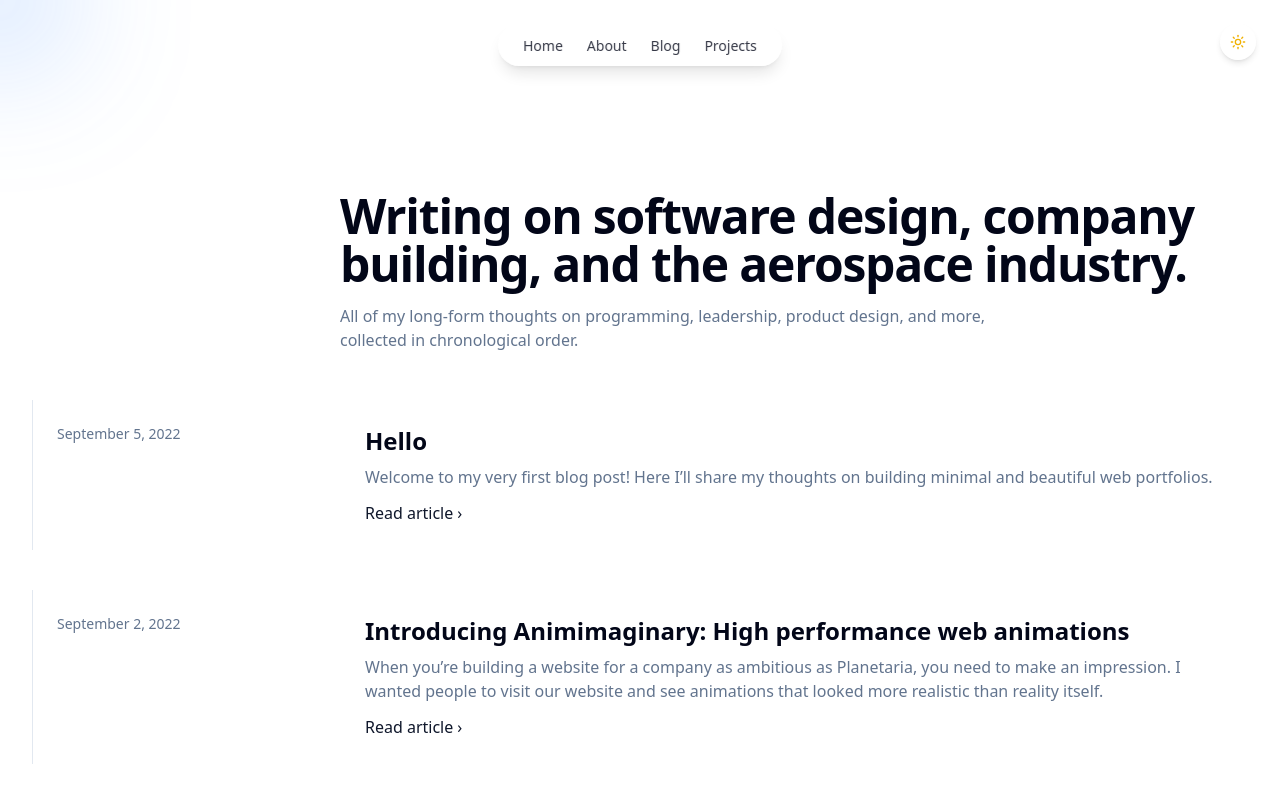
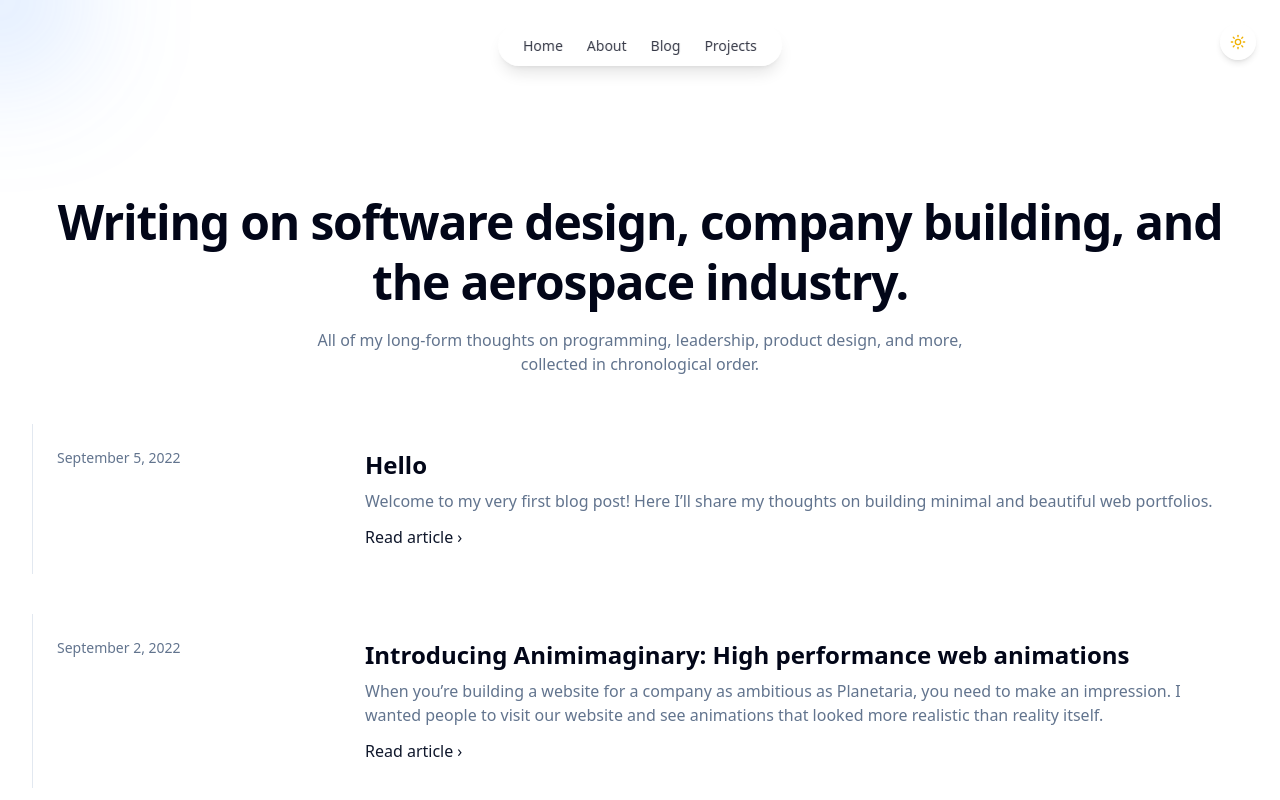
Before and after one commit to thedarshannn/my-app, a Next.js app: page /blog in a window 1280 px wide. Shown: the top 800 px of the page. Built offline with nearby package versions, Linux system fonts and the light colour scheme.

Commit message:
Refactor BlogPage layout for improved readability and remove unused Speaking and Uses pages

```diff
--- a/app/blog/page.tsx
+++ b/app/blog/page.tsx
@@ -52,20 +52,15 @@ export default function BlogPage() {
   return (
     <MaxWidthWrapper className="py-12">
       {/* Header aligned with content column */}
-      <div className="mb-12">
-        <div className="grid grid-cols-1 md:grid-cols-12 gap-4">
-          <div className="hidden md:block md:col-span-3" />
-          <div className="md:col-span-9">
-            <h1 className="text-4xl md:text-5xl font-extrabold tracking-tight">
+      <div className="mb-12 text-center">
+        <h1 className="text-2xl md:text-5xl font-semibold leading-tight tracking-tight text-foreground">
           Writing on software design, company building, and the aerospace
           industry.
         </h1>
-            <p className="mt-4 text-muted-foreground max-w-2xl">
+        <p className="mt-4 text-muted-foreground max-w-2xl mx-auto">
           All of my long-form thoughts on programming, leadership, product
           design, and more, collected in chronological order.
         </p>
-          </div>
-        </div>
       </div>
 
       {/* List */}
--- a/app/speaking/page.tsx
+++ /dev/null
@@ -1,12 +0,0 @@
-import MaxWidthWrapper from "@/components/MaxWidthWrapper";
-
-export default function SpeakingPage() {
-  return (
-    <main>
-      <MaxWidthWrapper className="py-24">
-        <h1 className="text-3xl font-semibold">Speaking</h1>
-        <p className="mt-2 text-muted-foreground">Coming soon.</p>
-      </MaxWidthWrapper>
-    </main>
-  );
-}
--- a/app/uses/page.tsx
+++ /dev/null
@@ -1,12 +0,0 @@
-import MaxWidthWrapper from "@/components/MaxWidthWrapper";
-
-export default function UsesPage() {
-  return (
-    <main>
-      <MaxWidthWrapper className="py-24">
-        <h1 className="text-3xl font-semibold">Uses</h1>
-        <p className="mt-2 text-muted-foreground">Coming soon.</p>
-      </MaxWidthWrapper>
-    </main>
-  );
-}
```
Lines whose indentation alone changed are shown as unchanged.
